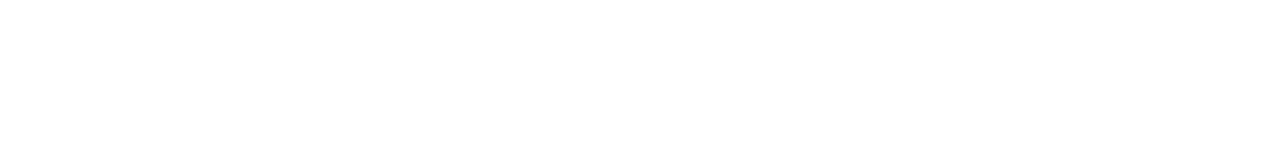
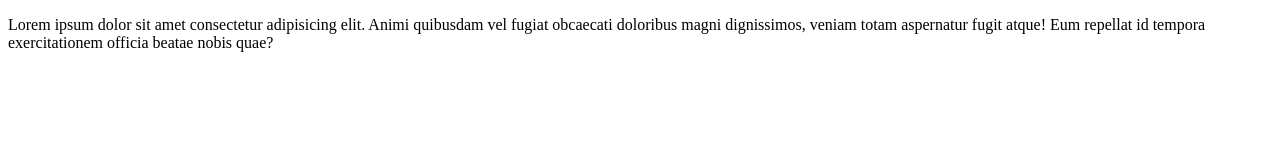
Before and after one commit to PAdithyaVishnu/Git-Learning, a plain HTML site: page index.html in a window 1280 px wide. Drawn offline with Linux system fonts and the light colour scheme.

Commit message:
Added p element in body element created style.css file

```diff
--- a/index.html
+++ b/index.html
@@ -7,6 +7,6 @@
     <title>Document</title>
 </head>
 <body>
-
+    <p>Lorem ipsum dolor sit amet consectetur adipisicing elit. Animi quibusdam vel fugiat obcaecati doloribus magni dignissimos, veniam totam aspernatur fugit atque! Eum repellat id tempora exercitationem officia beatae nobis quae?</p>
 </body>
 </html>
```
Also changed, not shown: style.css (added).
